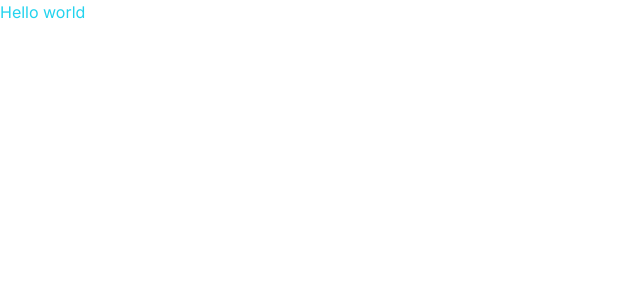
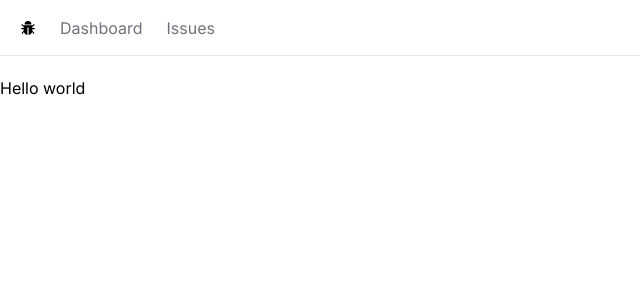
Before and after one commit to devmarkos/issue-tracker, a Next.js app: page / in a window 1280 px wide. Shown: the top 300 px of the page, without its empty margins (0-640 px from the left). Built offline with nearby package versions, Linux system fonts and the light colour scheme.

Commit message:
Build tht navbar

```diff
--- /dev/null
+++ b/app/NavBar.tsx
@@ -0,0 +1,27 @@
+import React from 'react'
+import Link from 'next/link'
+import { AiFillBug } from "react-icons/ai";
+
+
+const NavBar = () => {
+  const links = [
+    { label: 'Dashboard', href: '/'},
+    { label: 'Issues', href:'/issues'}
+
+  ]
+
+  return (
+    <nav className='flex space-x-6 border-b mb-5 px-5 h-14 items-center'>
+        <Link href="/"><AiFillBug/></Link>
+        <ul className='flex space-x-6'>
+          {links.map(link =>
+          <Link
+            key={link.href}
+            className="text-zinc-500 hover:text-zinc-800 transition-colors"
+            href={link.href}>{link.label}</Link>)}
+        </ul>
+    </nav>
+  )
+}
+
+export default NavBar
--- a/app/globals.css
+++ b/app/globals.css
@@ -1,19 +1,3 @@
 @tailwind base;
 @tailwind components;
 @tailwind utilities;
-
-:root {
-  --foreground-rgb: 0, 0, 0;
-  --background-start-rgb: 214, 219, 220;
-  --background-end-rgb: 255, 255, 255;
-}
-
-@media (prefers-color-scheme: dark) {
-  :root {
-    --foreground-rgb: 255, 255, 255;
-  }
-}
-
-body {
-  color: rgb(var(--foreground-rgb));
-}
--- a/app/layout.tsx
+++ b/app/layout.tsx
@@ -1,6 +1,7 @@
 import './globals.css'
 import type { Metadata } from 'next'
 import { Inter } from 'next/font/google'
+import NavBar from './NavBar'
 
 const inter = Inter({ subsets: ['latin'] })
 
@@ -16,7 +17,10 @@
 }) {
   return (
     <html lang="en">
-      <body className={inter.className}>{children}</body>
+      <body className={inter.className}>
+        <NavBar />
+        <main>{children}</main>
+      </body>
     </html>
   )
 }
--- a/app/page.tsx
+++ b/app/page.tsx
@@ -2,6 +2,6 @@
 
 export default function Home() {
   return (
-    <div className="text-cyan-400">Hello world</div>
+    <div >Hello world</div>
   )
 }
--- a/package.json
+++ b/package.json
@@ -19,6 +19,7 @@
     "postcss": "8.4.31",
     "react": "18.2.0",
     "react-dom": "18.2.0",
+    "react-icons": "^4.11.0",
     "tailwindcss": "3.3.3",
     "typescript": "5.2.2"
   }
```
Also changed, not shown: 1 other file (tests, documents, lock files or other folders).
